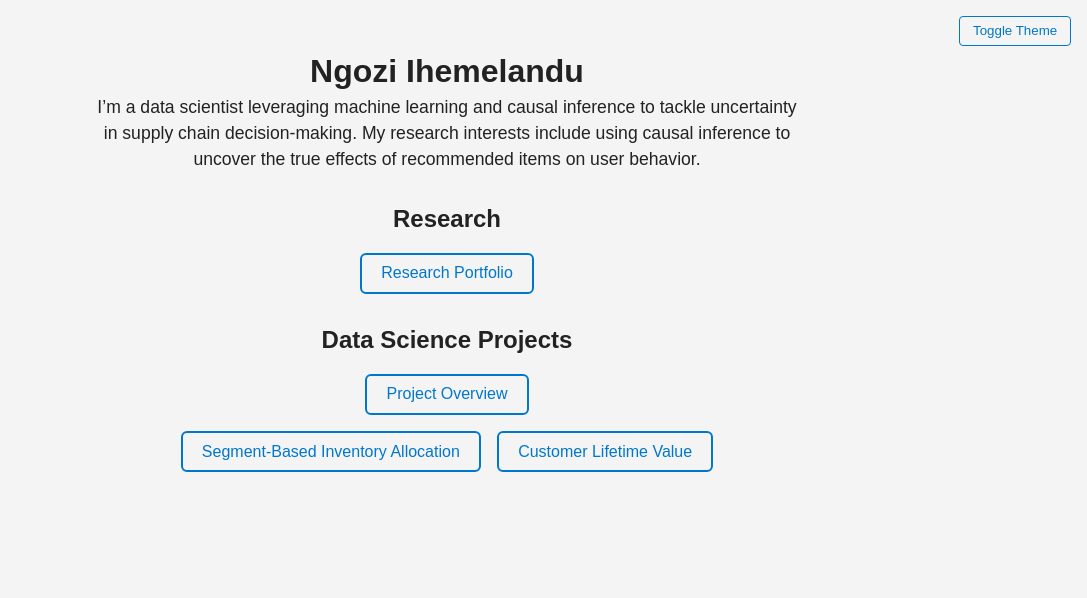
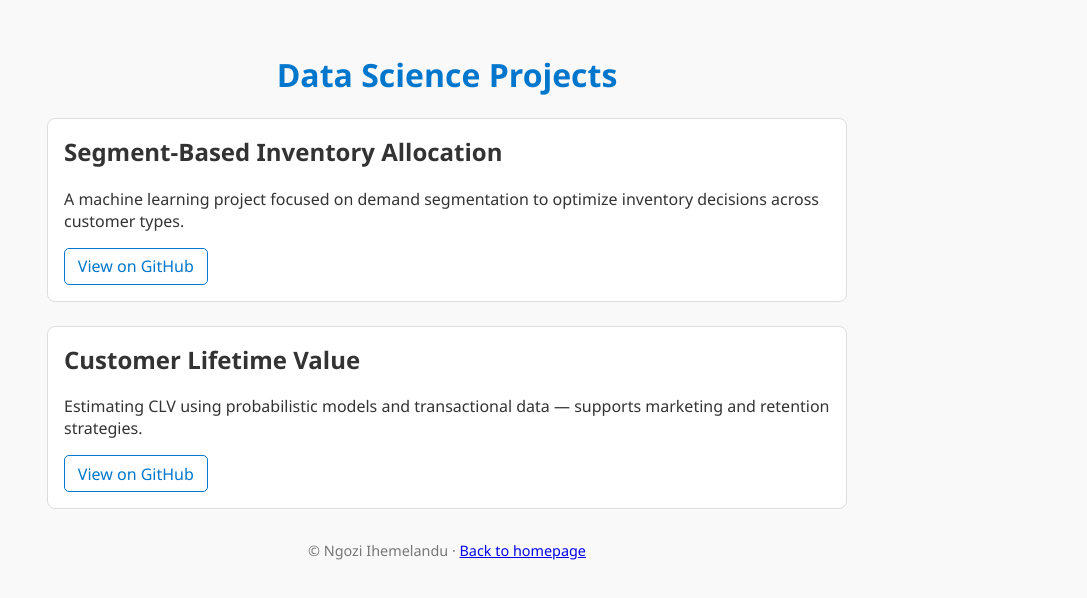
Before and after one commit to nihemelandu/nihemelandu.github.io, a plain HTML site: page index.html in a window 1280 px wide. Shown: the whole page, without its empty margins (193-1280 px from the left). Drawn offline with Linux system fonts and the light colour scheme.

Commit message:
updated index.html

```diff
--- a/index.html
+++ b/index.html
@@ -2,141 +2,103 @@
 <html lang="en">
 <head>
   <meta charset="UTF-8" />
-  <meta name="viewport" content="width=device-width, initial-scale=1.0" />
-  <title>Ngozi Ihemelandu – Portfolio</title>
+  <meta name="viewport" content="width=device-width, initial-scale=1.0"/>
+  <title>Data Science Projects – Ngozi Ihemelandu</title>
   <style>
-    :root {
-      --bg-light: #f4f4f4;
-      --text-light: #222;
-      --bg-dark: #1a1a1a;
-      --text-dark: #f4f4f4;
-      --accent: #0077cc;
-    }
-
     body {
+      font-family: 'Segoe UI', sans-serif;
+      background-color: #f9f9f9;
+      color: #333;
       margin: 0;
       padding: 2rem;
-      font-family: Arial, sans-serif;
-      background-color: var(--bg-light);
-      color: var(--text-light);
-      transition: background-color 0.3s, color 0.3s;
     }
 
     .container {
-      max-width: 700px;
+      max-width: 800px;
       margin: auto;
-      text-align: center;
     }
 
     h1 {
-      margin-bottom: 0.2rem;
+      text-align: center;
+      color: #0077cc;
     }
 
-    p {
-      margin-top: 0;
-      margin-bottom: 2rem;
-      font-size: 1.1rem;
-      line-height: 1.5;
+    .project {
+      border: 1px solid #ddd;
+      border-radius: 8px;
+      padding: 1rem;
+      margin-bottom: 1.5rem;
+      background: #fff;
+      transition: box-shadow 0.2s;
     }
 
-    .section {
-      margin-top: 2rem;
+    .project:hover {
+      box-shadow: 0 0 10px rgba(0,0,0,0.1);
     }
 
-    .links,
-    .sub-links {
-      display: flex;
-      justify-content: center;
-      flex-wrap: wrap;
-      gap: 1rem;
-      padding: 0;
-      list-style: none;
+    .project h2 {
+      margin-top: 0;
     }
 
-    a {
-      text-decoration: none;
-      color: var(--accent);
-      border: 2px solid var(--accent);
-      padding: 0.6rem 1.2rem;
-      border-radius: 6px;
-      transition: all 0.2s;
-      display: inline-block;
+    .project p {
+      margin: 0.5rem 0;
     }
 
-    a:hover {
-      background-color: var(--accent);
+    .project a {
+      color: #0077cc;
+      text-decoration: none;
+      border: 1px solid #0077cc;
+      padding: 0.4rem 0.8rem;
+      border-radius: 5px;
+      display: inline-block;
+      margin-top: 0.5rem;
+      transition: 0.2s;
+    }
+
+    .project a:hover {
+      background: #0077cc;
       color: white;
     }
 
-    .toggle {
-      position: absolute;
-      top: 1rem;
-      right: 1rem;
+    footer {
+      text-align: center;
+      font-size: 0.9rem;
+      margin-top: 2rem;
+      color: #777;
     }
 
-    .toggle button {
-      background: none;
-      border: 1px solid var(--accent);
-      color: var(--accent);
-      padding: 0.4rem 0.8rem;
-      border-radius: 4px;
-      cursor: pointer;
-    }
-
-    .dark-mode {
-      background-color: var(--bg-dark);
-      color: var(--text-dark);
-    }
-
-    .dark-mode a {
-      color: #66ccff;
-      border-color: #66ccff;
-    }
-
-    .dark-mode a:hover {
-      background-color: #66ccff;
-      color: #111;
-    }
-
-    .dark-mode .toggle button {
-      color: #66ccff;
-      border-color: #66ccff;
+    @media (max-width: 600px) {
+      body {
+        padding: 1rem;
+      }
     }
   </style>
 </head>
 <body>
-  <div class="toggle">
-    <button onclick="toggleTheme()">Toggle Theme</button>
-  </div>
   <div class="container">
-    <h1>Ngozi Ihemelandu</h1>
-    <p>
-      I’m a data scientist leveraging machine learning and causal inference to tackle uncertainty in supply chain decision-making. My research interests include using causal inference to uncover the true effects of recommended items on user behavior.
-    </p>
+    <h1>Data Science Projects</h1>
 
-    <div class="section">
-      <h2>Research</h2>
-      <ul class="links">
-        <li><a href="https://nihemelandu.github.io/research-portfolio/" target="_blank">Research Portfolio</a></li>
-      </ul>
+    <div class="project">
+      <h2>Segment-Based Inventory Allocation</h2>
+      <p>
+        A machine learning project focused on demand segmentation to optimize inventory decisions across customer types.
+      </p>
+      <a href="https://github.com/nihemelandu/segment-based-inventory-allocation" target="_blank">View on GitHub</a>
     </div>
 
-    <div class="section">
-      <h2>Data Science Projects</h2>
-      <ul class="links">
-        <li><a href="https://nihemelandu.github.io/Data-Science-Projects/" target="_blank">Project Overview</a></li>
-      </ul>
-      <ul class="sub-links">
-        <li><a href="https://github.com/nihemelandu/segment-based-inventory-allocation" target="_blank">Segment-Based Inventory Allocation</a></li>
-        <li><a href="https://github.com/nihemelandu/customer-lifetime-value" target="_blank">Customer Lifetime Value</a></li>
-      </ul>
+    <div class="project">
+      <h2>Customer Lifetime Value</h2>
+      <p>
+        Estimating CLV using probabilistic models and transactional data — supports marketing and retention strategies.
+      </p>
+      <a href="https://github.com/nihemelandu/customer-lifetime-value" target="_blank">View on GitHub</a>
     </div>
+
+    <!-- You can easily add more projects here using the same format -->
+
+    <footer>
+      &copy; Ngozi Ihemelandu · <a href="https://nihemelandu.github.io">Back to homepage</a>
+    </footer>
   </div>
-
-  <script>
-    function toggleTheme() {
-      document.body.classList.toggle("dark-mode");
-    }
-  </script>
 </body>
 </html>
```
